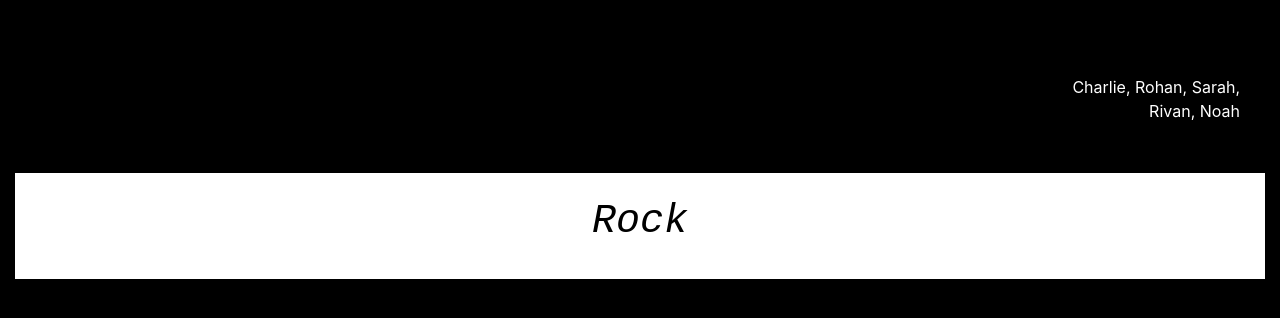
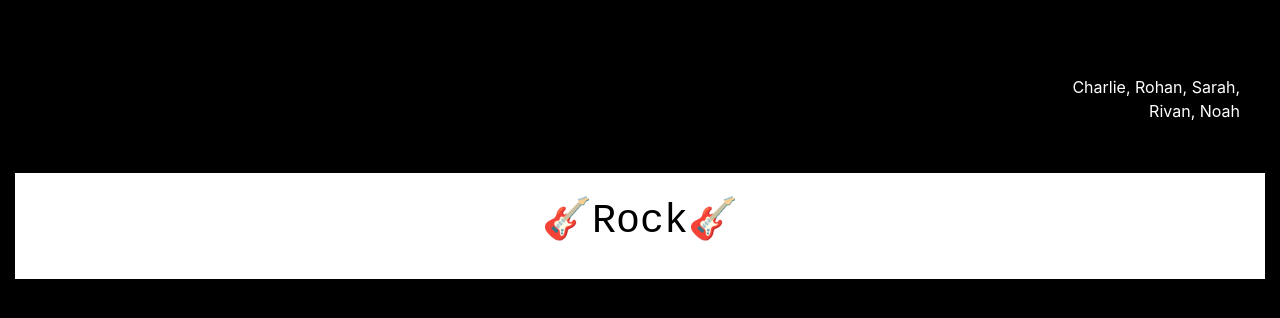
Before and after one commit to NoahPidding/Projectexploring, a Flask app: page /rock/ in a window 1280 px wide. Shown: the part 56-374 px from the top of the page. Run offline with Flask 2, Linux system fonts and the light colour scheme; some libraries are stand-ins or nearby versions.

Commit message:
Update rock.html

```diff
--- a/templates/rock.html
+++ b/templates/rock.html
@@ -8,5 +8,5 @@
 {% block style %}
 <div style="background-color:white;padding:2%;">
 		<div style="color:black; text-align:center;">
-      <h1 style="font-size: 200 px; font-family:Courier New; font-style: Italic">Rock</h1>
+      <h1 style="font-size: 200 px; font-family:Courier New; ">🎸Rock🎸</h1>
 {% endblock %}
```
